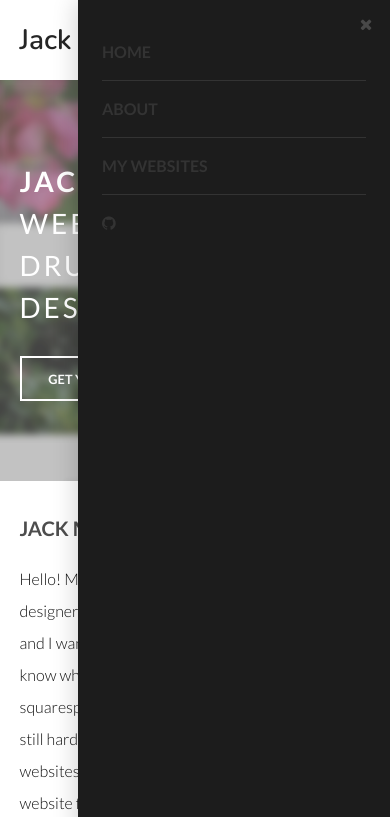
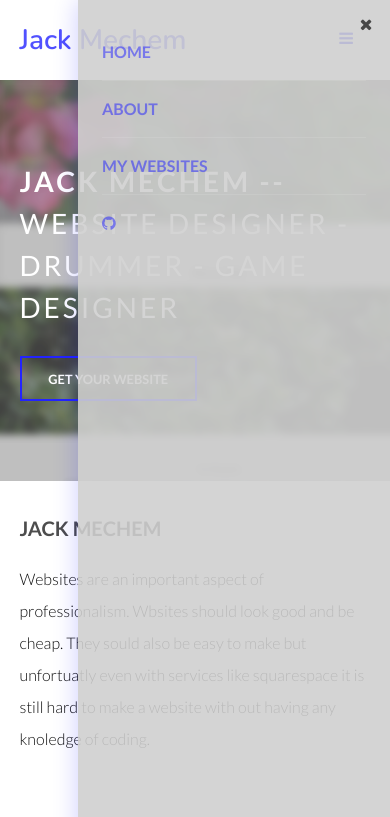
Before and after one commit to JackMechem/jackmechem, a plain HTML site: page index.html in a window 390 px wide. Both pictures are taken after a click on the link 342 px from the left and 44 px from the top of the page. Shown: the top 817 px of the page. Drawn offline with nearby package versions, Linux system fonts and the light colour scheme.

Commit message:
Changed colors

```diff
--- a/assets/css/main.css
+++ b/assets/css/main.css
@@ -1995,7 +1995,7 @@
 			input[type="button"].special:hover,
 			button.special:hover,
 			.button.special:hover {
-				background-color: #e85d61;
+				background-color: #ffffff;
 			}
 
 			input[type="submit"].special:active,
@@ -3133,7 +3133,7 @@
 			padding: 0;
 			position: absolute;
 			top: 0;
-			color: #252525;
+			color: #1d1dffc4;
 			font-size: 1.75em;
 			text-transform: none;
 			font-weight: normal;
@@ -3141,7 +3141,7 @@
 		}
 
 			#header .logo:hover {
-				color: rgba(131, 131, 131, 0.75);
+				color: #8888ffad;
 			}
 
 		#header a {
@@ -3151,7 +3151,7 @@
 			transition: color 0.2s ease-in-out;
 			display: inline-block;
 			padding: 0 2em;
-			color: #2e2e2e;
+			color: #3838ff86;
 			text-decoration: none;
 			text-transform: uppercase;
 			font-weight: 700;
@@ -3215,7 +3215,7 @@
 			font-style: normal;
 			font-weight: normal;
 			text-transform: none !important;
-			color: #fff;
+			color: rgb(0, 0, 0);
 			display: block;
 			font-size: 16px;
 			height: 2.25em;
@@ -3244,7 +3244,7 @@
 		}
 
 		.navPanelToggle *:before {
-			color: rgb(51, 51, 51);
+			color: #2323ff;
 			display: block;
 			font-size: 16px;
 			height: 2.25em;
@@ -3271,8 +3271,8 @@
 		position: fixed;
 		right: 0;
 		top: 0;
-		background: #1c1c1c;
-		color: rgb(43, 43, 43);
+		background: #cfcfcfe3;
+		color: #3131ff9a;
 		height: 100%;
 		max-width: 80%;
 		width: 20em;
@@ -3287,13 +3287,13 @@
 			-webkit-transform: translatex(0);
 			-ms-transform: translatex(0);
 			transform: translatex(0);
-			box-shadow: 0 0 1.5em 0 rgba(0, 0, 0, 0.2);
+			box-shadow: 0 0 1.5em 0 rgba(4, 0, 255, 0.2);
 			visibility: visible;
 		}
 
 		#navPanel a:not(.close) {
 			border-top: solid 1px rgba(255, 255, 255, 0.1);
-			color: rgb(51, 51, 51);
+			color: #1e1eff81;
 			font-weight: 700;
 			display: block;
 			padding: 0.75em 0;
@@ -3359,7 +3359,7 @@
 
 	#banner {
 		background-color: #8b8b8b;
-		color: #f2a3a5;
+		color: #ffffff;
 		padding: 13em 0 11em 0;
 		background-color: #0c0c0c;
 		background-image: url("../../images/banner.png");
@@ -3431,7 +3431,7 @@
 			#banner button.alt,
 			#banner .button.alt {
 				background-color: transparent;
-				box-shadow: inset 0 0 0 2px #fff;
+				box-shadow: inset 0 0 0 2px #2323ff;
 				color: #ffffff !important;
 			}
 
@@ -3440,7 +3440,7 @@
 				#banner input[type="button"].alt:hover,
 				#banner button.alt:hover,
 				#banner .button.alt:hover {
-					background: rgba(255, 255, 255, 0.25);
+					background: #1f1fff71;
 				}
 
 				#banner input[type="submit"].alt:active,
@@ -3448,7 +3448,7 @@
 				#banner input[type="button"].alt:active,
 				#banner button.alt:active,
 				#banner .button.alt:active {
-					background-color: rgba(255, 255, 255, 0.2);
+					background-color: #2a2aff;
 				}
 
 				#banner input[type="submit"].alt.icon:before,
@@ -3465,7 +3465,7 @@
 			#banner button.special,
 			#banner .button.special {
 				background-color: #ffffff;
-				color: #e5474b !important;
+				color: #888888 !important;
 			}
 
 		#banner:after {
@@ -3480,7 +3480,7 @@
 			display: block;
 			top: 0;
 			left: 0;
-			background-color: #0c0c0c;
+			background-color: #000000;
 			opacity: 0.25;
 		}
 
--- a/index.html
+++ b/index.html
@@ -40,10 +40,8 @@
 						<h2>Jack Mechem</h2>
 					</header>
 					<p>
-						Hello! My name is Jack Mechem. I am a website designer, drummer, and game developer. I am 14 and I want to make it easy
-						to have a website now I know what you may be thinking: Why can't I just use squarespace? Even with sites like
-						squarespace it is still hard for some people to make good looking websites. That's where I come in, I will make your
-						website for a reasonable price. Either you want your website coded or you want it done with squarespace, I do it all!
+						Websites are an important aspect of professionalism. Wbsites should look good and be cheap. They sould also be easy to make but unfortuatly even with services like squarespace it is still
+						hard to make a website with out having any knoledge of coding.
 					</p>
 
 				</div>
```
